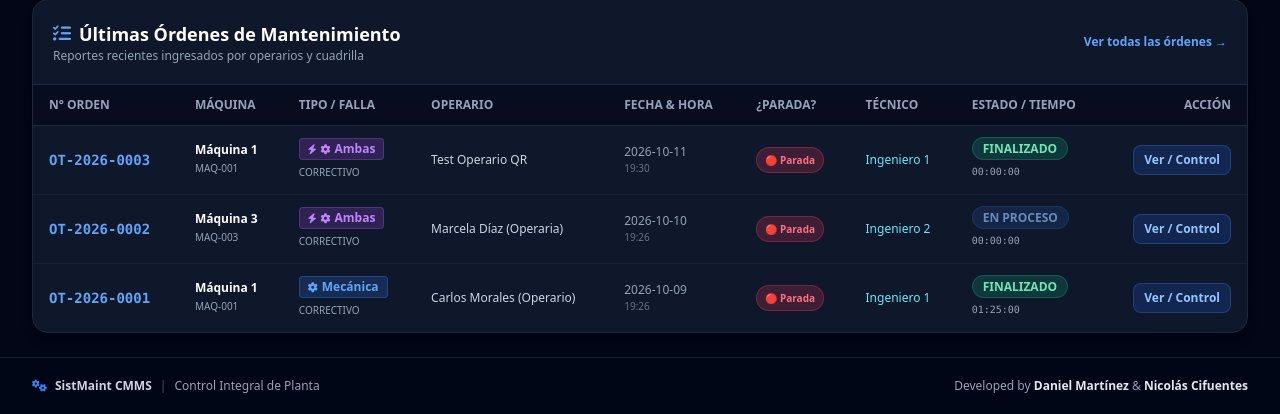
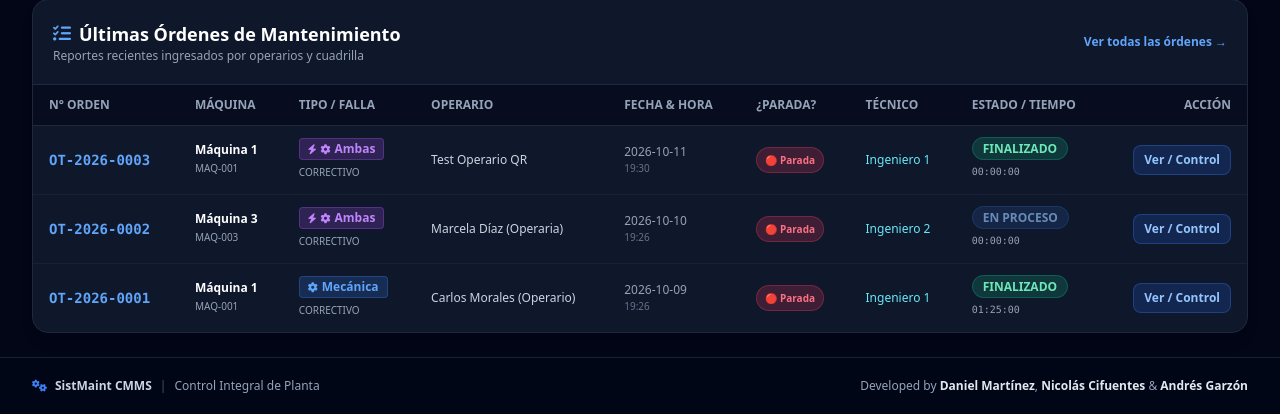
Before and after one commit to Zyrucs/mantenimiento-cmms, a Flask app: page / in a window 1280 px wide. Shown: the part 744-1158 px from the top of the page. Run offline with Flask 3, Linux system fonts and the light colour scheme; data comes from the database, SQL or seed files in the repository; some libraries are stand-ins or nearby versions.

Commit message:
Add Andrés Garzón to footer

```diff
--- a/index.html
+++ b/index.html
@@ -778,7 +778,7 @@ body {
                 <span>Control Integral de Planta</span>
             </div>
             <div class="text-slate-400">
-                Developed by <span class="text-slate-200 font-semibold">Daniel Martínez</span> & <span class="text-slate-200 font-semibold">Nicolás Cifuentes</span>
+                Developed by <span class="text-slate-200 font-semibold">Daniel Martínez</span>, <span class="text-slate-200 font-semibold">Nicolás Cifuentes</span> & <span class="text-slate-200 font-semibold">Andrés Garzón</span>
             </div>
         </div>
     </footer>
--- a/templates/index.html
+++ b/templates/index.html
@@ -778,7 +778,7 @@ body {
                 <span>Control Integral de Planta</span>
             </div>
             <div class="text-slate-400">
-                Developed by <span class="text-slate-200 font-semibold">Daniel Martínez</span> & <span class="text-slate-200 font-semibold">Nicolás Cifuentes</span>
+                Developed by <span class="text-slate-200 font-semibold">Daniel Martínez</span>, <span class="text-slate-200 font-semibold">Nicolás Cifuentes</span> & <span class="text-slate-200 font-semibold">Andrés Garzón</span>
             </div>
         </div>
     </footer>
```
